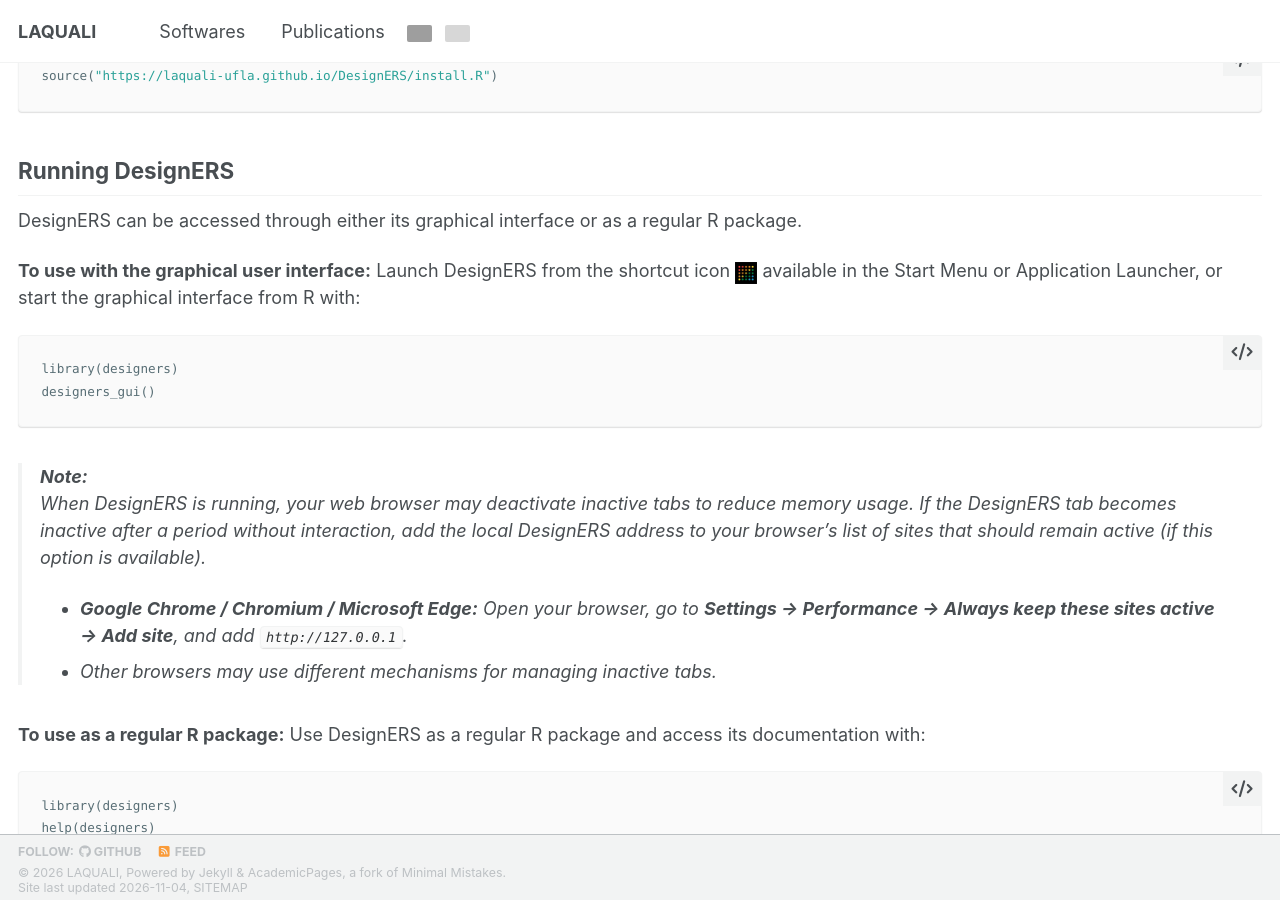
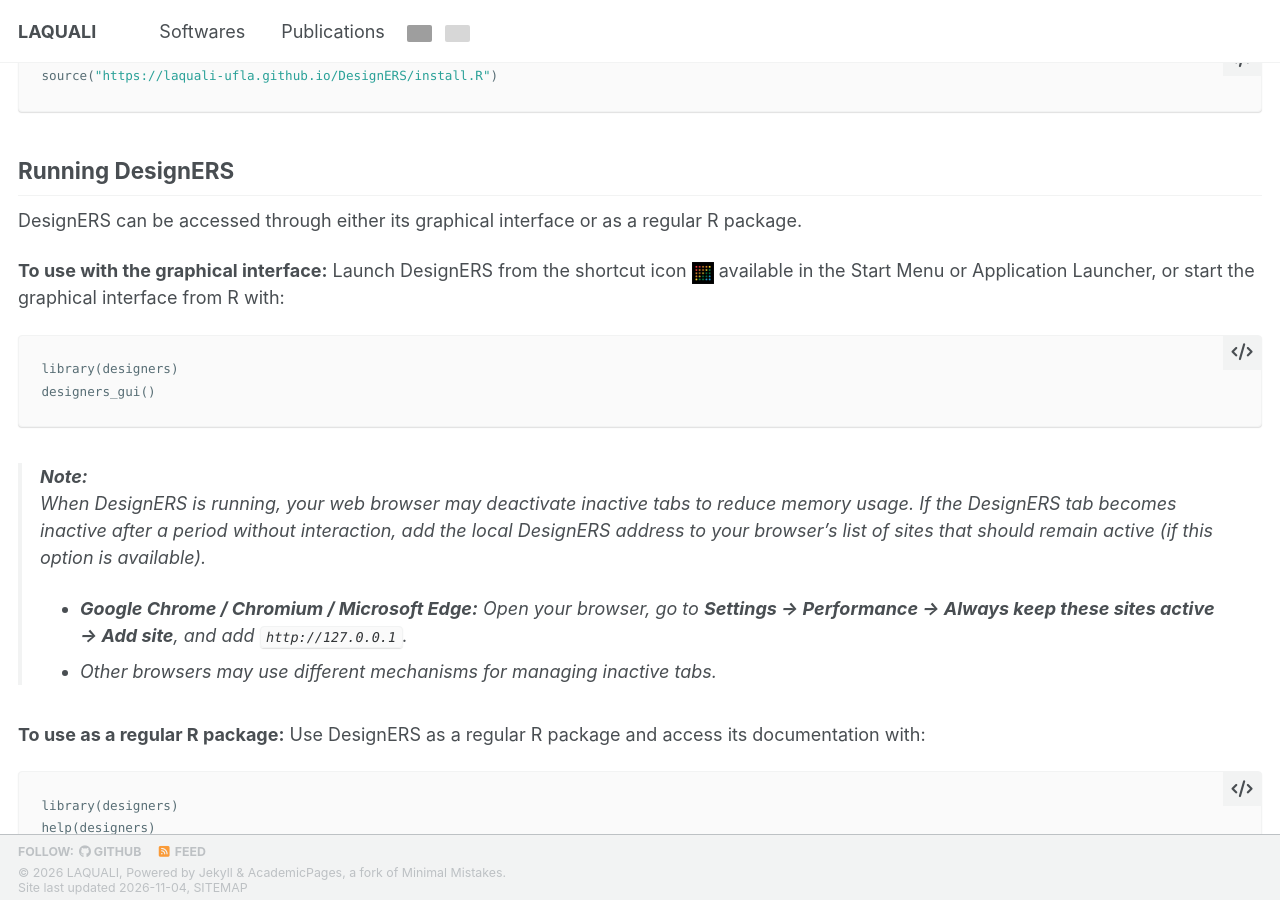
Before and after one commit to LAQUALI-UFLA/laquali-ufla.github.io, a Jekyll site: the page built from _pages/softwares/designers_temporary.md, in a window 1280 px wide and 900 px high, scrolled down 1029 px. Built offline with Jekyll 4.4.1, drawn with Linux system fonts in a browser that asks for light colours; a style sheet for code colours, icons or effects is not loaded; grey boxes are pictures that could not be loaded.

Commit message:
Update designers_temporary.md

````diff
--- a/_pages/softwares/designers_temporary.md
+++ b/_pages/softwares/designers_temporary.md
@@ -36,7 +36,7 @@ source("https://laquali-ufla.github.io/DesignERS/install.R")
 ## Running DesignERS
 DesignERS can be accessed through either its graphical interface or as a regular R package.
 
-**To use with the graphical user interface:** Launch DesignERS from the shortcut icon <img src="/images/logo_DesignERS.png" style="height: 22px; width: auto; vertical-align: middle;"> available in the Start Menu or Application Launcher, or start the graphical interface from R with:
+**To use with the graphical interface:** Launch DesignERS from the shortcut icon <img src="/images/logo_DesignERS.png" style="height: 22px; width: auto; vertical-align: middle;"> available in the Start Menu or Application Launcher, or start the graphical interface from R with:
 
 ```r
 library(designers)
````
